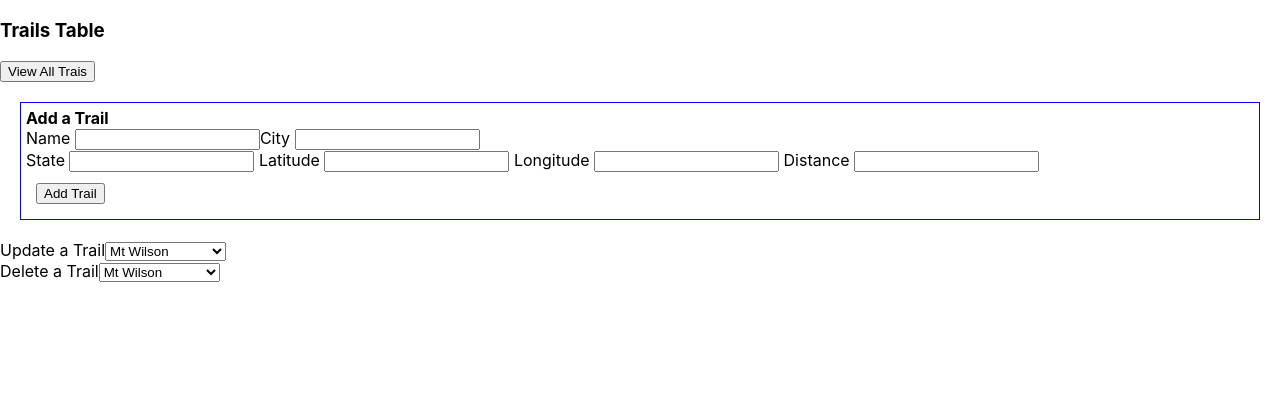
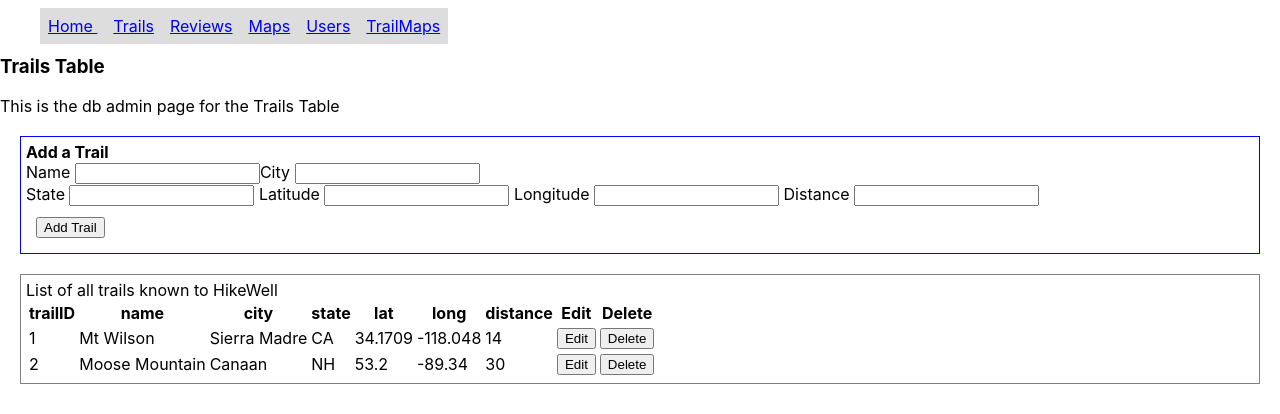
Before and after one commit to kanglicheng/HikeWell, a React (Create React App) app: page /trails in a window 1280 px wide. Shown: the top 414 px of the page. Built offline with nearby package versions, Linux system fonts and the light colour scheme.

Commit message:
add nav to each page, add ui table for each db table

```diff
--- a/src/components/Maps.jsx
+++ b/src/components/Maps.jsx
@@ -1,11 +1,34 @@
 import React from "react";
 
 export const Maps = () => {
+  const mockMapData = [{ mapID: 1, title: "Rockies", url: "maps.google.com" }];
+
   return (
     <div>
+      <nav className={"nav-bar"}>
+        <ul>
+          <li>
+            <a href="/">Home </a>
+          </li>
+          <li>
+            <a href="/trails">Trails</a>
+          </li>
+          <li>
+            <a href="/reviews">Reviews</a>
+          </li>
+          <li>
+            <a href="/maps">Maps</a>
+          </li>
+          <li>
+            <a href="/users">Users</a>
+          </li>
+          <li>
+            <a href="/trailmaps">TrailMaps</a>
+          </li>
+        </ul>
+      </nav>
       <h3>Maps Table</h3>
-
-      <button>View All Maps</button>
+      <p>This is the DB admin page for Maps Table</p>
 
       <div style={{ padding: "5px", margin: "20px", border: "1px solid blue" }}>
         <label>
@@ -19,6 +42,28 @@ export const Maps = () => {
           <button>Add Map </button>
         </form>
       </div>
+
+      <div style={{ padding: "5px", margin: "20px", border: "1px solid grey" }}>
+        <label>List of all user submitted Maps</label>
+        <table>
+          <thead>
+            <tr>
+              <th>mapID</th>
+              <th>title</th>
+              <th>url</th>
+            </tr>
+          </thead>
+          <tbody>
+            {mockMapData.map((row, i) => (
+              <tr>
+                <td>{row.mapID}</td>
+                <td>{row.title}</td>
+                <td>{row.url}</td>
+              </tr>
+            ))}
+          </tbody>
+        </table>
+      </div>
     </div>
   );
 };
--- a/src/components/Reviews.jsx
+++ b/src/components/Reviews.jsx
@@ -4,16 +4,48 @@ export const Reviews = () => {
   const [showForm, setShowForm] = React.useState(false);
   const [selectedReview, setSelectedReview] = React.useState("");
 
-  const handleChange = (e) => {
+  const handleEdit = (i) => {
     setShowForm(true);
-    setSelectedReview(e.target.value);
+    setSelectedReview(mockReviewsData[i].description);
   };
+
+  const mockReviewsData = [
+    {
+      reviewID: 1,
+      enjoyability: 5,
+      difficulty: 3,
+      description: "it was an average hike",
+      userID: 1,
+      trailID: 1,
+    },
+  ];
 
   return (
     <div>
+      <nav className={"nav-bar"}>
+        <ul>
+          <li>
+            <a href="/">Home </a>
+          </li>
+          <li>
+            <a href="/trails">Trails</a>
+          </li>
+          <li>
+            <a href="/reviews">Reviews</a>
+          </li>
+          <li>
+            <a href="/maps">Maps</a>
+          </li>
+          <li>
+            <a href="/users">Users</a>
+          </li>
+          <li>
+            <a href="/trailmaps">TrailMaps</a>
+          </li>
+        </ul>
+      </nav>
       <h3>Reviews Table</h3>
-
-      <button>View All Reviews</button>
+      <p>This is the admin page for Reviews Table</p>
 
       <div style={{ padding: "5px", margin: "20px", border: "1px solid blue" }}>
         <label>
@@ -47,14 +79,6 @@ export const Reviews = () => {
         </form>
       </div>
 
-      <div>
-        Update a Review
-        <select onChange={handleChange}>
-          <option>It was a tough hike</option>
-          <option>Would recommend!</option>
-        </select>
-      </div>
-
       {showForm && (
         <div
           style={{
@@ -86,9 +110,44 @@ export const Reviews = () => {
               </select>
             </div>
             <button onClick={() => setShowForm(false)}>Update Review</button>
+            <button onClick={() => setShowForm(false)}>Cancel</button>
           </form>
         </div>
       )}
+
+      <div style={{ padding: "5px", margin: "20px", border: "1px solid grey" }}>
+        <label>List of all user submitted Reviews</label>
+        <table>
+          <thead>
+            <tr>
+              <th>reviewID</th>
+              <th>enjoyability</th>
+              <th>difficulty</th>
+              <th>description</th>
+              <th>userID</th>
+              <th>trailID</th>
+            </tr>
+          </thead>
+          <tbody>
+            {mockReviewsData.map((row, i) => (
+              <tr>
+                <td>{row.reviewID}</td>
+                <td>{row.enjoyability}</td>
+                <td>{row.difficulty}</td>
+                <td>{row.description}</td>
+                <td>{row.userID}</td>
+                <td>{row.trailID}</td>
+                <td>
+                  <button onClick={() => handleEdit(i)}>Edit</button>
+                </td>
+                <td>
+                  <button>Delete</button>
+                </td>
+              </tr>
+            ))}
+          </tbody>
+        </table>
+      </div>
     </div>
   );
 };
--- a/src/components/TrailMaps.jsx
+++ b/src/components/TrailMaps.jsx
@@ -1,11 +1,37 @@
 import React from "react";
 
 export const TrailMaps = () => {
+  const mockTrailMapData = [
+    { trailID: 1, mapID: 1 },
+    { trailID: 2, mapID: 2 },
+  ];
+
   return (
     <div>
-      <h3>Maps Table</h3>
-
-      <button>View All TrailMaps</button>
+      <nav className={"nav-bar"}>
+        <ul>
+          <li>
+            <a href="/">Home </a>
+          </li>
+          <li>
+            <a href="/trails">Trails</a>
+          </li>
+          <li>
+            <a href="/reviews">Reviews</a>
+          </li>
+          <li>
+            <a href="/maps">Maps</a>
+          </li>
+          <li>
+            <a href="/users">Users</a>
+          </li>
+          <li>
+            <a href="/trailmaps">TrailMaps</a>
+          </li>
+        </ul>
+      </nav>
+      <h3>TrailMaps Table</h3>
+      <p>This is the DB admin page for TrailMaps</p>
 
       <div>
         <label>Add TrailMap</label>
@@ -20,6 +46,25 @@ export const TrailMaps = () => {
           </select>
         </form>
       </div>
+      <div style={{ padding: "5px", margin: "20px", border: "1px solid grey" }}>
+        <label>All TrailMap records</label>
+        <table>
+          <thead>
+            <tr>
+              <th>trailID</th>
+              <th>mapID</th>
+            </tr>
+          </thead>
+          <tbody>
+            {mockTrailMapData.map((row, i) => (
+              <tr>
+                <td>{row.trailID}</td>
+                <td>{row.mapID}</td>
+              </tr>
+            ))}
+          </tbody>
+        </table>
+      </div>
     </div>
   );
 };
--- a/src/components/Trails.jsx
+++ b/src/components/Trails.jsx
@@ -4,16 +4,58 @@ export const Trails = () => {
   const [showForm, setShowForm] = React.useState(false);
   const [selectedTrail, setSelectedTrail] = React.useState("");
 
-  const handleSelection = (e) => {
-    setSelectedTrail(e.target.value);
+  const handleEdit = (i) => {
     setShowForm(true);
+    setSelectedTrail(mockTrailsData[i].name);
   };
+
+  const mockTrailsData = [
+    {
+      trailID: 1,
+      name: "Mt Wilson",
+      city: "Sierra Madre",
+      state: "CA",
+      lat: 34.1709,
+      long: -118.048,
+      distance: 14,
+    },
+    {
+      trailID: 2,
+      name: "Moose Mountain",
+      city: "Canaan",
+      state: "NH",
+      lat: 53.2,
+      long: -89.34,
+      distance: 30,
+    },
+  ];
 
   return (
     <div>
+      <nav className={"nav-bar"}>
+        <ul>
+          <li>
+            <a href="/">Home </a>
+          </li>
+          <li>
+            <a href="/trails">Trails</a>
+          </li>
+          <li>
+            <a href="/reviews">Reviews</a>
+          </li>
+          <li>
+            <a href="/maps">Maps</a>
+          </li>
+          <li>
+            <a href="/users">Users</a>
+          </li>
+          <li>
+            <a href="/trailmaps">TrailMaps</a>
+          </li>
+        </ul>
+      </nav>
       <h3>Trails Table</h3>
-
-      <button>View All Trais</button>
+      <p>This is the db admin page for the Trails Table</p>
 
       <div style={{ padding: "5px", margin: "20px", border: "1px solid blue" }}>
         <label>
@@ -42,13 +84,6 @@ export const Trails = () => {
         </form>
       </div>
 
-      <div>
-        <label>Update a Trail</label>
-        <select onChange={handleSelection}>
-          <option>Mt Wilson</option>
-          <option>Moose Mountain</option>
-        </select>
-      </div>
       {showForm && (
         <div
           style={{
@@ -75,16 +110,47 @@ export const Trails = () => {
               <input type="number" />
             </div>
             <button onClick={() => setShowForm(false)}>Update Trail</button>
+            <button onClick={() => setShowForm(false)}>Cancel</button>
           </form>
         </div>
       )}
 
-      <div>
-        <label>Delete a Trail</label>
-        <select>
-          <option>Mt Wilson</option>
-          <option>Moose Mountain</option>
-        </select>
+      <div style={{ padding: "5px", margin: "20px", border: "1px solid grey" }}>
+        <label>List of all trails known to HikeWell</label>
+        <table>
+          <thead>
+            <tr>
+              <th>trailID</th>
+              <th>name</th>
+              <th>city</th>
+              <th>state</th>
+              <th>lat</th>
+              <th>long</th>
+              <th>distance</th>
+              <th>Edit</th>
+              <th>Delete</th>
+            </tr>
+          </thead>
+          <tbody>
+            {mockTrailsData.map((data, i) => (
+              <tr>
+                <td>{data.trailID}</td>
+                <td>{data.name}</td>
+                <td>{data.city}</td>
+                <td>{data.state}</td>
+                <td>{data.lat}</td>
+                <td>{data.long}</td>
+                <td>{data.distance}</td>
+                <td>
+                  <button onClick={() => handleEdit(i)}>Edit</button>
+                </td>
+                <td>
+                  <button>Delete</button>
+                </td>
+              </tr>
+            ))}
+          </tbody>
+        </table>
       </div>
     </div>
   );
--- a/src/components/Users.jsx
+++ b/src/components/Users.jsx
@@ -1,11 +1,47 @@
 import React from "react";
 
 export const Users = () => {
+  const mockUserData = [
+    {
+      userID: 1,
+      username: "thehiker",
+      contact: "thehiker@test.com",
+      experienceLevel: 2.5,
+    },
+    {
+      userID: 2,
+      username: "darren",
+      contact: "darren@test.com",
+      experienceLevel: 3.0,
+    },
+  ];
+
   return (
     <div>
+      <nav className={"nav-bar"}>
+        <ul>
+          <li>
+            <a href="/">Home </a>
+          </li>
+          <li>
+            <a href="/trails">Trails</a>
+          </li>
+          <li>
+            <a href="/reviews">Reviews</a>
+          </li>
+          <li>
+            <a href="/maps">Maps</a>
+          </li>
+          <li>
+            <a href="/users">Users</a>
+          </li>
+          <li>
+            <a href="/trailmaps">TrailMaps</a>
+          </li>
+        </ul>
+      </nav>
       <h3>Users Table</h3>
-
-      <button>View All Users</button>
+      <p>This is the DB admin page for Users table</p>
 
       <div style={{ padding: "5px", margin: "20px", border: "1px solid blue" }}>
         <label>
@@ -27,6 +63,30 @@ export const Users = () => {
           </div>
         </form>
       </div>
+
+      <div style={{ padding: "5px", margin: "20px", border: "1px solid grey" }}>
+        <label>List of all registered Users</label>
+        <table>
+          <thead>
+            <tr>
+              <th>userID</th>
+              <th>username</th>
+              <th>contact</th>
+              <th>experienceLevel</th>
+            </tr>
+          </thead>
+          <tbody>
+            {mockUserData.map((row, i) => (
+              <tr>
+                <td>{row.userID}</td>
+                <td>{row.username}</td>
+                <td>{row.contact}</td>
+                <td>{row.experienceLevel}</td>
+              </tr>
+            ))}
+          </tbody>
+        </table>
+      </div>
     </div>
   );
 };
```
